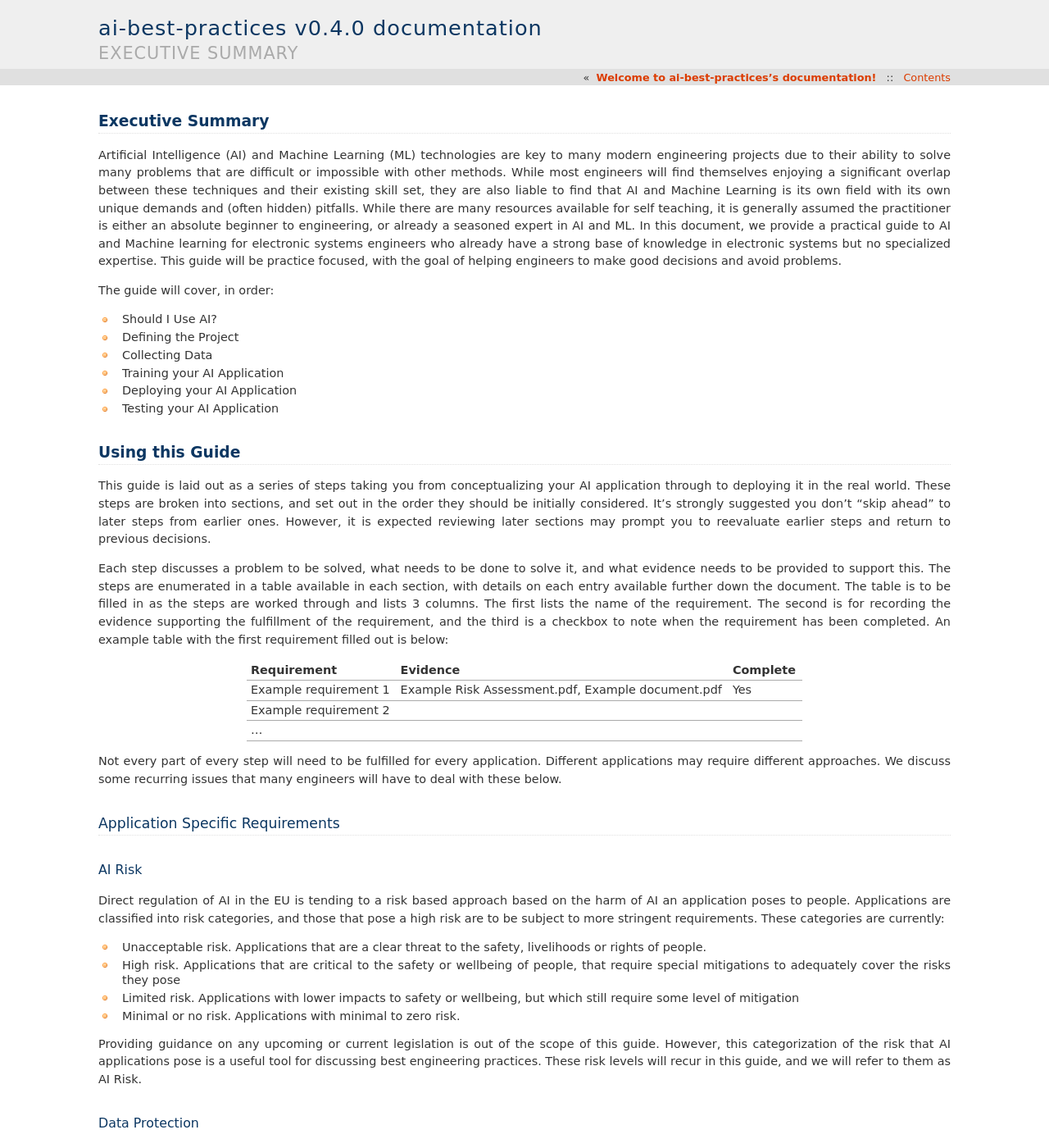
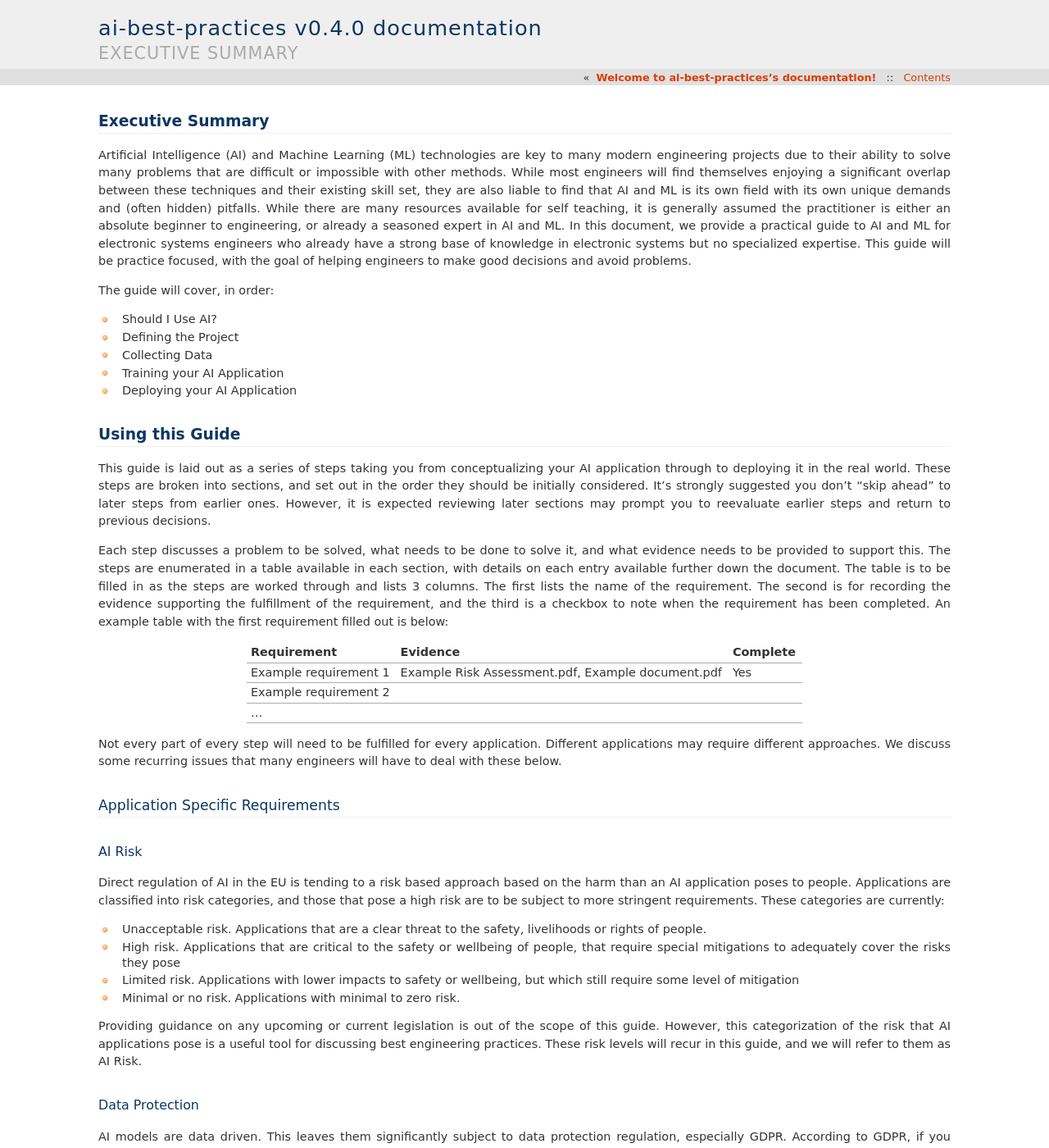
Before and after one commit to TechWorksHub/best-practice-guide, a Sphinx documentation site: the page built from source/cookbook.rst, in a window 1280 px wide and 1400 px high. Shown: the whole window at 82% size. Built offline with Sphinx 7.4.7, drawn with Linux system fonts in a browser that asks for light colours; some of the changed text lies outside the part shown.

```diff
--- a/source/cookbook.rst
+++ b/source/cookbook.rst
@@ -10,15 +10,15 @@ Artificial Intelligence (AI) and Machine Learning (ML) technologies are key to
 many modern engineering projects due to their ability to solve many problems
 that are difficult or impossible with other methods. While most engineers will
 find themselves enjoying a significant overlap between these techniques and
-their existing skill set, they are also liable to find that AI and Machine
-Learning is its own field with its own unique demands and (often hidden)
-pitfalls. While there are many resources available for self teaching, it is
-generally assumed the practitioner is either an absolute beginner to
-engineering, or already a seasoned expert in AI and ML. In this document, we
-provide a practical guide to AI and Machine learning for electronic systems
-engineers who already have a strong base of knowledge in electronic systems but
-no specialized expertise. This guide will be practice focused, with the goal of
-helping engineers to make good decisions and avoid problems.
+their existing skill set, they are also liable to find that AI and ML is its own
+field with its own unique demands and (often hidden) pitfalls. While there are
+many resources available for self teaching, it is generally assumed the
+practitioner is either an absolute beginner to engineering, or already a
+seasoned expert in AI and ML. In this document, we provide a practical guide to
+AI and ML for electronic systems engineers who already have a strong base of
+knowledge in electronic systems but no specialized expertise. This guide will be
+practice focused, with the goal of helping engineers to make good decisions and
+avoid problems.
 
 The guide will cover, in order:
 
@@ -27,7 +27,6 @@ The guide will cover, in order:
 * Collecting Data
 * Training your AI Application
 * Deploying your AI Application
-* Testing your AI Application
 
 
 .. _Using this Guide:
@@ -78,8 +77,8 @@ AI Risk
 ++++++++
 
 Direct regulation of AI in the EU is tending to a risk based approach based on
-the harm of AI an application poses to people. Applications are classified into
-risk categories, and those that pose a high risk are to be subject to more
+the harm than an AI application poses to people. Applications are classified
+into risk categories, and those that pose a high risk are to be subject to more
 stringent requirements. These categories are currently:
 
 * Unacceptable risk. Applications that are a clear threat to the safety,
@@ -159,10 +158,10 @@ Safety, security and robustness will be important ideas throughout this document
 Transparency and Explainability
 +++++++++++++++++++++++++++++++
 
-Another core requirement of any system is that we can understand how it
-functions. This imperative should be familiar to any electronic systems
-engineer, through the value of clear code and documentation. We use two terms to
-describe these requirements:
+It is important in many cases that we can understand how our systems function.
+This imperative should be familiar to any electronic systems engineer, through
+the value of clear code and documentation. We use two terms to describe these
+requirements:
 
 * Transparency: the communication of appropriate information about an AI system
   to relevant people (for example, information on how, when, and for which
@@ -455,8 +459,9 @@ consider three alternatives:
   * Are from a list of known “bad” addresses
   * Contain too many known “bad” words, e.g. “low interest rate loans”
     Has “.exe” attachments
+
 * An AI approach that learns from a corpus of previous emails to read an email's
-   content, and classifies it as phishing, or not phishing.
+  content, and classifies it as phishing, or not phishing.
 
 The respective advantages of each approach are:
 
```
Also changed, not shown: other parts of source/cookbook.rst (+52 -41 lines).
